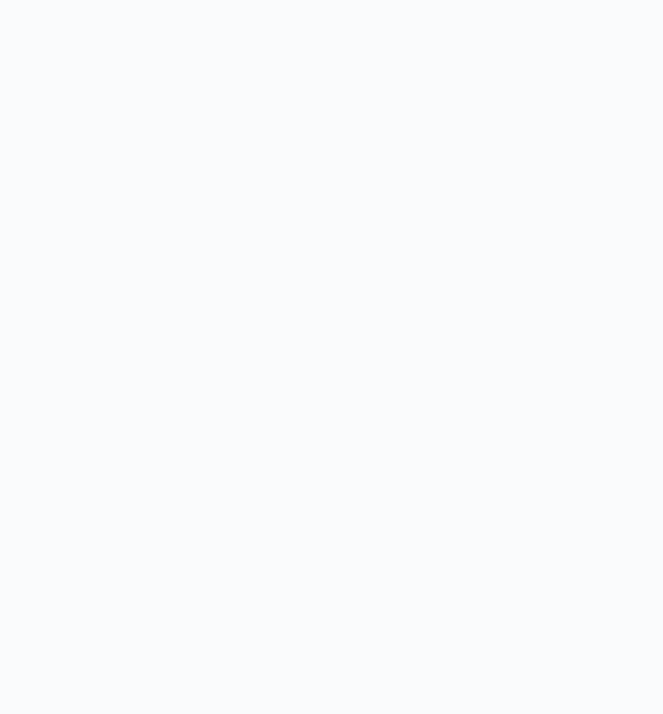
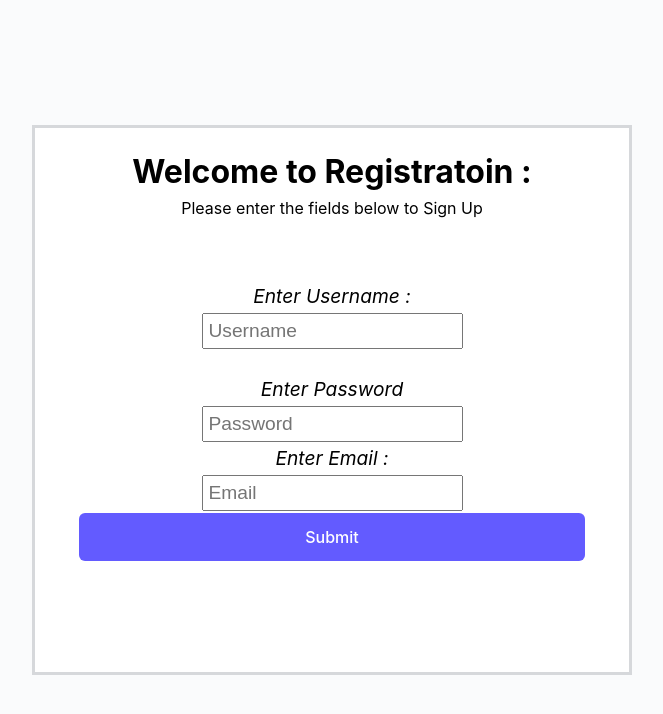
Before and after one commit to khmelfe/Dyscreen, a React (Create React App) app in the folder front/frontapp/: page /Registration in a window 1280 px wide. Before the commit this address had no page. Shown: the top 714 px of the page, without its empty margins (308-971 px from the left). Built offline with nearby package versions, Linux system fonts and the light colour scheme.

Commit message:
Half-way_login and registration

```diff
--- a/front/frontapp/src/App.js
+++ b/front/frontapp/src/App.js
@@ -3,6 +3,7 @@ import HelloTest from './Components/hello_test';
 import { BrowserRouter, Route,Routes } from 'react-router-dom';
 import Login from './Pages/Login';
 import Home from './Pages/Home';
+import Registration from './Pages/Registration'
 function App() {
 
   return (
@@ -10,7 +11,8 @@ function App() {
     <Routes>
       <Route path="/hello_test" element={<HelloTest />} />
       <Route path ="/login" element = {<Login/>}></Route>
-      <Route path = "/home" element = {<Home/>}></Route>
+      <Route path = "/" element = {<Home/>}></Route>
+      <Route path = "/Registration" element = {<Registration/>}></Route>
     </Routes>
     </BrowserRouter>
   );
--- a/front/frontapp/src/Components/Progressbar.jsx
+++ b/front/frontapp/src/Components/Progressbar.jsx
@@ -23,7 +23,7 @@ const Progress_bar = ({bgcolor,progress,height}) =>{
       return (
     <div style={Parentdiv}>
       <div style={Childdiv}>
-        <span style={progresstext}>{`${progress}`}</span>
+        <span style={progresstext}>{`${progress}%`}</span>
       </div>
     </div>
     )
--- a/front/frontapp/src/Pages/Home.jsx
+++ b/front/frontapp/src/Pages/Home.jsx
@@ -29,7 +29,10 @@ export default function Home() {
         try{
             const res = await axios.post(BASE_URL_UPLOAD,dataForm)
             console.log(res.data.prob)
+            res.data.prob = (res.data.prob * 100).toFixed(4);
+
             setresults(res);
+
             alert("Great sucess \n ", res.pred_class);
         }
 
@@ -67,23 +70,23 @@ export default function Home() {
                 <label for="uploaded_file">Uploaded file : {file ? file.name : "None" }</label>
             </div>
             <div>
-                <h3 for= "results"> results: {results? results.data.label : "None"} </h3>
+                <h3 for= "results"> Model results: {results? results.data.label : "None"} </h3>
                 <br/>
 
-                <h3 for= "results"> results accuracy:</h3>
+                <h3 for= "results"> Likelihood of Dyslexia :  </h3>
                 <br/>
 
-             {results && results.data.prob < 0.1 && (
+             {results && results.data.prob < 50 && (
                 <Progress_bar
                 bgcolor="green"
-                progress= {results.data.prob *100 }
+                progress= {Number(results.data.prob)  }
                 height={30}
             />)
             }
-             {results && results.data.prob > 0.5 && (
+             {results && results.data.prob > 50 && (
                 <Progress_bar
                 bgcolor="red"
-                progress= {results.data.prob * 100 }
+                progress= {Number(results.data.prob) }
                 height={30}
             />)
             }
--- a/front/frontapp/src/Pages/Login.jsx
+++ b/front/frontapp/src/Pages/Login.jsx
@@ -13,7 +13,7 @@ export default function Login() {
 
     useEffect(()=>{
         document.getElementById("loader").hidden = true; //making sure loader won't run.
-
+        document.getElementById("welcome back!").hidden = true;
     },[])
 
     //addresses login.
@@ -105,7 +105,7 @@ export default function Login() {
                 </button>
                 <div class="signup-link">
                     <span>Don't have an account</span>
-                    <a href="#"> Register now!</a>
+                    <a href="/Re"> Register now!</a>
                 </div>
 
                 <div class="success-message" id="successMessage">
@@ -118,8 +118,7 @@ export default function Login() {
                     </div>
                 </div>
                 </div>
-                <h3>Welcome back!</h3>
-                <p>Redirecting to Dashboard...</p>
+                <h3 id = "welcome back!">Welcome back!</h3>
             </div>
             <script src="../../shared/js/form-utils.js"></script>
             <script src="script.js"></script>
--- a/front/frontapp/src/Pages/Registration.jsx
+++ b/front/frontapp/src/Pages/Registration.jsx
@@ -1,5 +1,125 @@
+import axios from "axios";
+import React, { useState, useEffect } from "react";
+import   '../Styles/Registration.css'
+import Progress_bar from "../Components/Progressbar"
+
+const BASE_URL_Registration = "http://127.0.0.1:8000/";
+
+  function htmlspecialchars(str) {
+        const div = document.createElement('div');
+        div.textContent = str;
+        return div.innerHTML;
+        }
+
+export default function Registration() {
 
 
-function Registration() {
 
+    const [username,setusername] = useState("");
+    const [password,setpassword] = useState("");
+    const [email,setemail] = useState("");
+
+    const checkusername = (username) =>  {
+        const username_Check = username.target.value;
+        console.log(username.target.value);
+        if((username_Check.charAt(0) >= 'a' && username_Check.charAt(0) <= 'z') ||  (username_Check.charAt(0) >= 'A' && username_Check.charAt(0) <= 'Z')){
+                setusername(username_Check); //avoid xss attacks.
+
+            }
+        else{
+             document.getElementById("username_error").style.visibility="visible";
+
+        }
+        }
+
+
+    //outblur check
+    const handlepassword =  () => {
+        const regex = /[^A-Za-z0-9$!@&]/;
+        //make sure that we got a chars and
+        const password_check = htmlspecialchars(document.getElement("password")); // make the id as a password.
+        if(password_check.length() >= 8 && password_check.length() <=16){
+            if(regex.test(password_check) ){
+                setpassword(password_check)// add the password.
+            }
+        }
+    };
+
+    // const handleconfiorm_password () => {
+    //     if(password !== htmlspecialchars(document.getElement("conformpassword")) // make the id as a password.
+
+    //    )
+    // };
+
+    const registratoin = async (e) => {
+        e.preventDefault();
+        try {
+        checkusername(username);
+        const dataform = new FormData()
+        dataform.append("username",username);
+        dataform.append("password",password);
+        dataform.append("email",email);
+
+
+        //waiting server response.
+
+            //start animation.
+            const res = await axios.post(BASE_URL_Registration,dataform);
+            alert("Registartion completed \n");
+            //end animatoin.
+            window.locatoin.href = "Login.jsx"
+        } catch (err) {
+            const errorMsg =err?.response?.data?.error || err.message || "Upload Failed";
+            alert(errorMsg);
+
+        }
+    }
+
+
+    return (
+
+        <div className="Registration-div">
+            {/* <div className="flip-card">
+                <div className = "flip-card-inner">
+                        <div className = "flip-card-front">
+                            <h1>Front side</h1>
+                        </div>
+
+                        <div className="flip-card-back">
+                            <h1> Jone Doe</h1>
+                            <p>Architect & Enginner</p>
+                        </div>
+                    </div>
+            </div> */}
+            <div className="regform">
+                <h1 >Welcome to Registratoin :</h1>
+                <p>Please enter the fields below to Sign Up </p>
+                <br/>
+                <form className="form-style">
+                    <div class="input-username">
+                    <label for= "username"> Enter Username : </label>
+                    <br/>
+                    <input type="text" placeholder="Username"  onBlur={checkusername} required ></input>
+                    <br/>
+                    <span className="error-message-username" id="username_error" style={{visibility:"hidden"}} >Username Needs to start with alpaptic word. </span>
+                    <br/>
+                    <label for="password"  title="Must contain at least one number and one uppercase and lowercase letter, and at least 8 or more characters">Enter Password </label>
+                    <br/>
+                    <input type="password" placeholder ="Password" required ></input>
+                    <br/>
+
+                    <label for="email" > Enter Email :</label>
+                    <br/>
+                    <input type="email" placeholder="Email" required></input>
+                    <br/>
+                </div>
+                    <button type="sumbit"  class="submit-btn" >
+                    <span class="btn-text">Submit</span>
+
+                </button>
+                    <label for="submission" ></label>
+                </form>
+            </div>
+        </div>
+    )
 }
--- /dev/null
+++ b/front/frontapp/src/Styles/Registration.css
@@ -0,0 +1,93 @@
+*{
+    margin:0;
+    padding:0;
+    box-sizing: border-box;
+}
+
+.regform{
+    display: block ;
+    background-color:#ffffff;
+    text-align: center;
+    border: 20vw 20vh;
+    border-style:solid;
+    border-width: 3px;
+    border-color: rgb(214, 216, 219);
+    padding : 20px 20px;
+}
+.form{
+    padding: 20%;
+    margin: 20%;
+}
+
+label {
+     text-align: left;
+    font-size: larger;
+    color: black;
+    font-style: italic;
+    padding: 20px;
+    margin: 10px;
+}
+
+input {
+    font-size: larger;
+
+    padding: 5px;
+    margin: 2px;
+
+}
+
+.flip-card{
+    background-color: transparent;
+    width: 30vw;
+    height :20vh;
+    border : 15px solid #f1f1f1;
+    perspective : 1000px;
+
+}
+
+.flip-card:hover .flip-card-inner {
+    transform :rotateY(180deg);
+}
+
+.flip-card-inner{
+    position: relative;
+    width:100%;
+    height: 100%;
+
+    text-align: center;
+    transition: transform 0.8s;
+    transform-style: preserve-3d;
+}
+
+.flip-card-front,.flip-card-back{
+    position: absolute;
+    width: 100%;
+    height:100%;
+    -webkit-backface-visibility: hidden ;/*Safari */
+    backface-visibility:hidden;
+
+}
+
+.flip-card-back{
+    background-color: dodgerblue;
+    color:white;
+    transform: rotateY(180deg);
+}
+
+.error-message-username{
+    color:red;
+    margin: 10vw 10vh;
+    border:5px solid #f1f1f1;
+    transition: transform 0.1s;
+    border-radius: 30vw 30vh
+}
+
+.form-style{
+    margin: 3vw 3vh;
+
+}
+
+.Registration-div{
+    background-color:white;
+
+}
```
Also changed, not shown: 1 other file (tests, documents, lock files or other folders).
